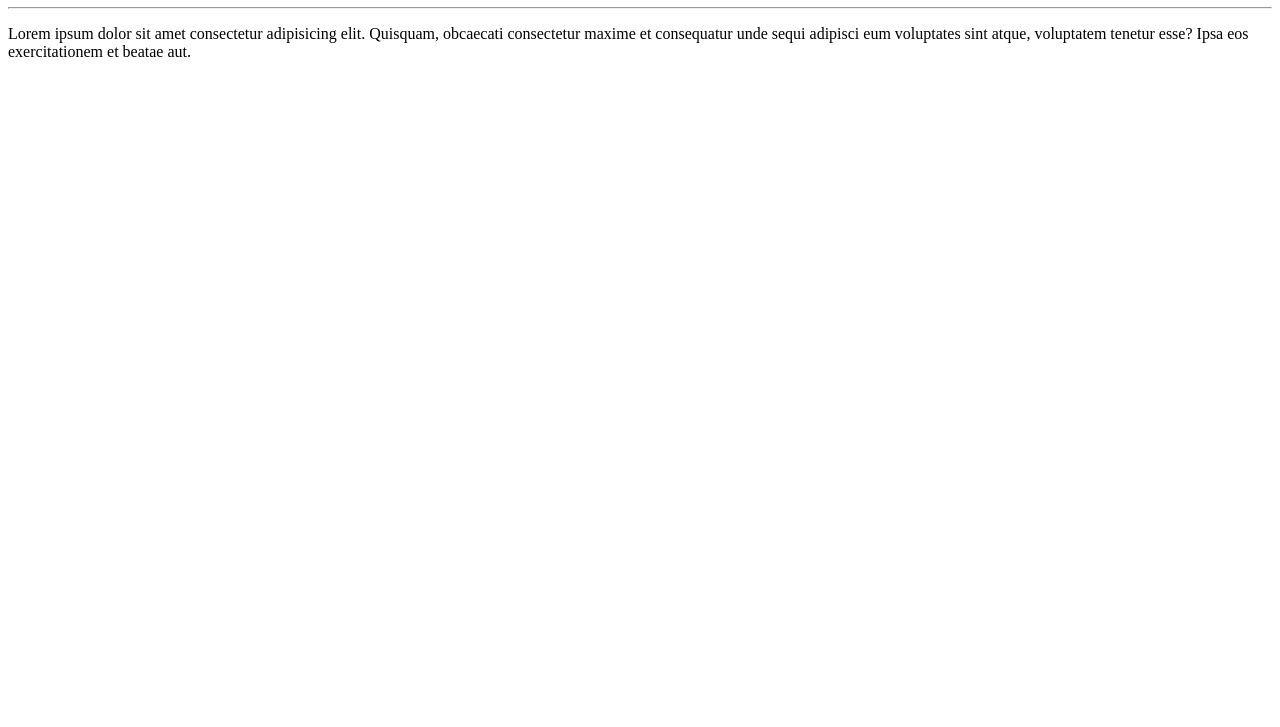
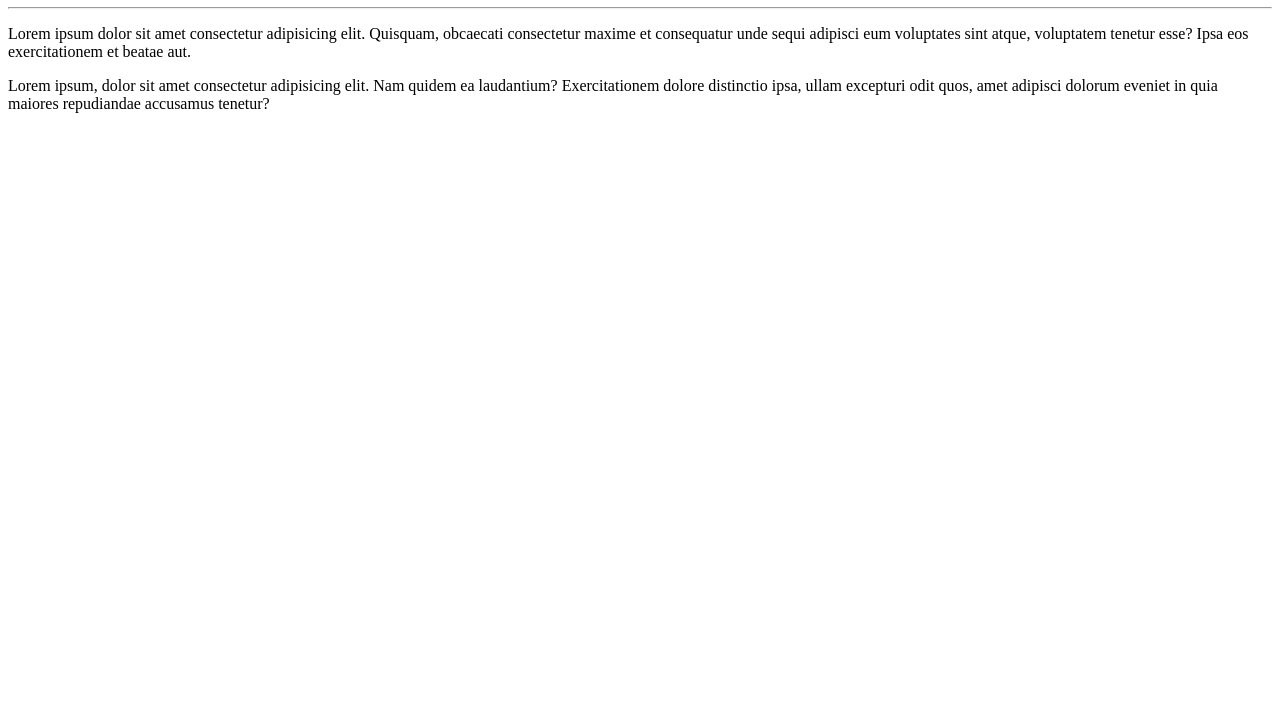
Before and after one commit to FelipegomesGit/ola-mundo, a plain HTML site: page Site exemplo/Index.html in a window 1280 px wide. Shown: the part 73-800 px from the top of the page. Drawn offline with Linux system fonts and the light colour scheme.

Commit message:
adicionei um novo parágrafo

```diff
--- a/Site exemplo/Index.html
+++ b/Site exemplo/Index.html
@@ -9,6 +9,7 @@
     <h1>Olá, Mundo!!</h1>
     <hr>
         <p>Lorem ipsum dolor sit amet consectetur adipisicing elit. Quisquam, obcaecati consectetur maxime et consequatur unde sequi adipisci eum voluptates sint atque, voluptatem tenetur esse? Ipsa eos exercitationem et beatae aut.</p>
+        <p>Lorem ipsum, dolor sit amet consectetur adipisicing elit. Nam quidem ea laudantium? Exercitationem dolore distinctio ipsa, ullam excepturi odit quos, amet adipisci dolorum eveniet in quia maiores repudiandae accusamus tenetur?</p>
     </h1>
 </body>
 </html>
```
